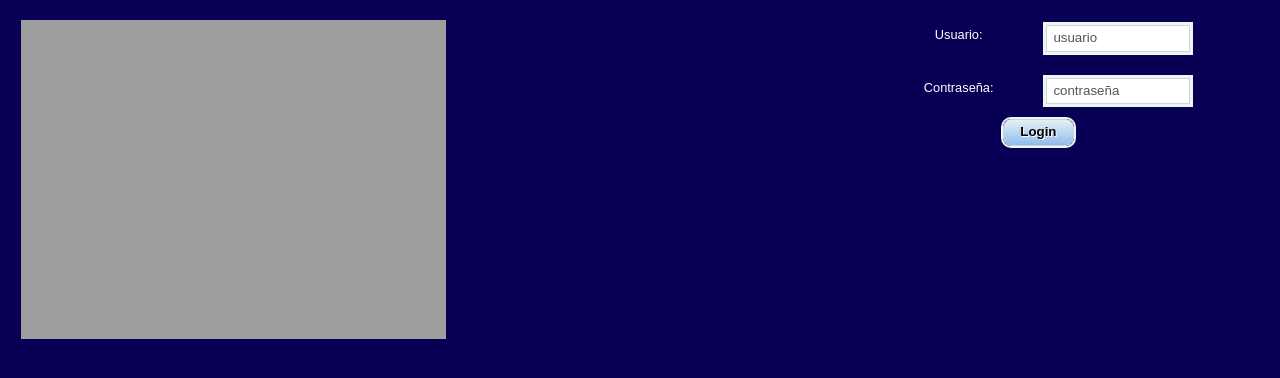
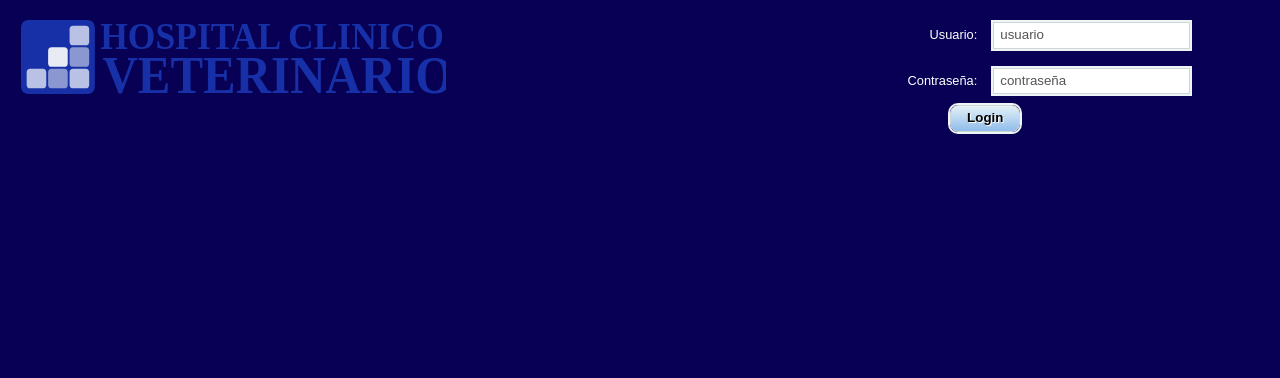
Before and after one commit to kyonae/hosclivet, a PHP site: template Hosclivet/templates/Header.php in a window 1280 px wide. Shown: the top 378 px of the page. Run offline with PHP 8.4, Linux system fonts and the light colour scheme; the template is opened without the code that fills it: most values are stand-ins (such as "Sample title", 1, 10 or a date in 2020).

Commit message:
Añadido el login para las páginas en pcs junto con su estilo

```diff
--- a/Hosclivet/templates/Header.php
+++ b/Hosclivet/templates/Header.php
@@ -28,14 +28,14 @@
 
 	<div class='row title'>
 		<div class='4u biglogo'></div>
-		<div class='-4u 3u'>
+		<div class='-3u 4u'>
 			<form class='login form' method='post' action=''>
 				<div class='row'>
-					<div class='6u'>Usuario:</div>
+					<div class='6u' style='text-align: right;'>Usuario:</div>
 					<div class='6u'><input type='text' placeholder='usuario'/></div>
 				</div>
 				<div class='row'>
-					<div class='6u'>Contraseña:</div>
+					<div class='6u' style='text-align: right;'>Contraseña:</div>
 					<div class='6u'><input type='password' placeholder='contraseña'/></div>
 				</div>
 				<input type='button' value='Login'/>
--- a/Hosclivet/views/css/style.css
+++ b/Hosclivet/views/css/style.css
@@ -1301,7 +1301,7 @@
 
 			.dropotron li:hover
 			{
-				color: #49b439;
+				color: #3d9dff;
 			}
 
 			.dropotron li a,
@@ -1667,12 +1667,11 @@
             width: 100%;
             border: 1px solid #CED5D7;
             resize: none;
-            box-shadow:0 0 0 3px #EEF5F7;
-            margin: 5px 0;
+            box-shadow:0 0 0 2px #EEF5F7;
         }
-        .form input[type='text']:focus, .form textarea:focus{
+        .form input[type='text']:focus,,.form input[type='password']:focus .form textarea:focus{
             outline: none;
-            box-shadow:0 0 0 3px #dde9ec;
+            box-shadow:0 0 0 2px #dde9ec;
         }
         .form input[type='button']{
             border: 1px solid #CED5D7;
```
Also changed, not shown: Hosclivet/views/img/Hosclivet-logo.svg (added).
